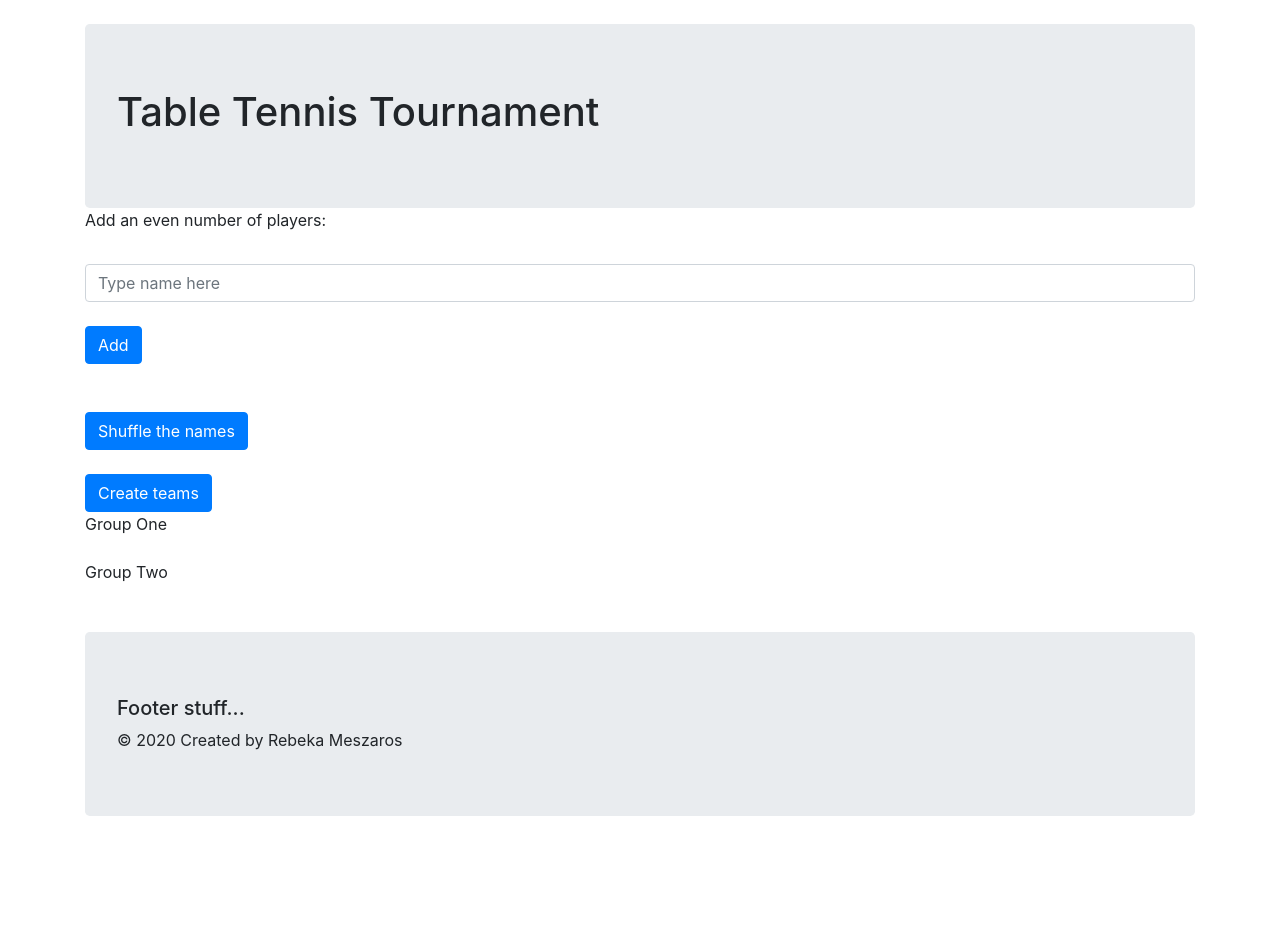
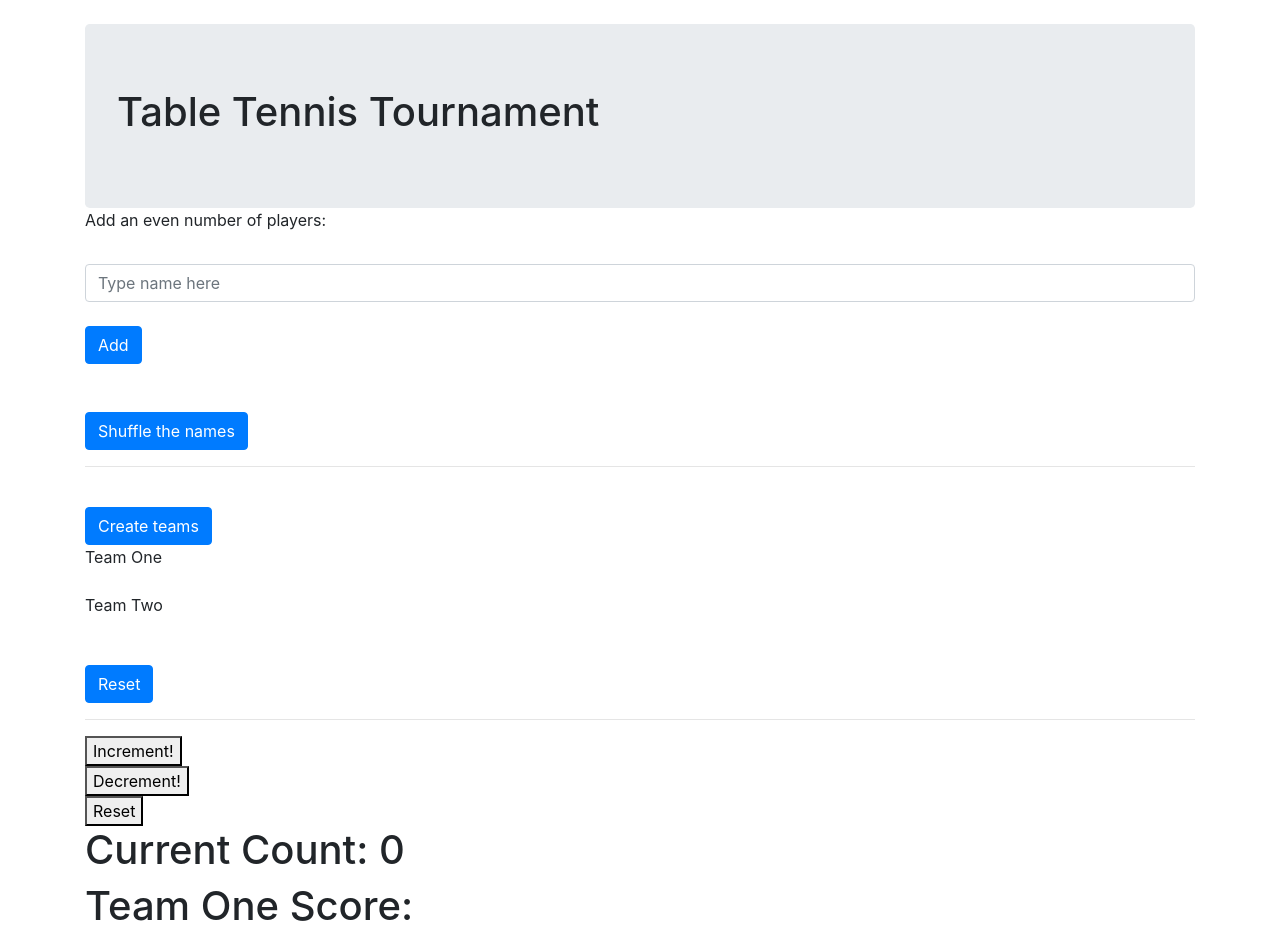
Before and after one commit to akeber89/Table-Tennis-Tournament, a React (Create React App) app: page / in a window 1280 px wide. Shown: the top 936 px of the page. Before the commit the page ends 816 px from the top, so only its background shows below. Built offline with nearby package versions, Linux system fonts and the light colour scheme.

Commit message:
added counter component to main AddPlayer component

```diff
--- a/src/components/AddPlayers.js
+++ b/src/components/AddPlayers.js
@@ -1,5 +1,5 @@
 import React, { Component } from "react";
-//import Split from "./Split";
+import Counter from './Counter';
 
 class AddPlayers extends Component {
     constructor(props) {
@@ -13,12 +13,14 @@
             groupTwo: [],
         };
 
+        this.baseState = this.state
+
         this.handleChange = this.handleChange.bind(this);
         this.handleSubmit = this.handleSubmit.bind(this);
         this.handleShuffle = this.handleShuffle.bind(this);
         this.handlePairs = this.handlePairs.bind(this);
         this.handleTeams = this.handleTeams.bind(this);
-
+        this.handleReset = this.handleReset.bind(this);
 
 // or instead of floor you can use ceil depending on what side gets the extra data
 
@@ -30,7 +32,7 @@
         this.setState({ userInput: userInput });
     }
 
-    handleSubmit(e) {  // we avoid refreshing the page and losing state by using preventDefault()
+    handleSubmit(e) {        //avoid refreshing the page and losing state by using preventDefault()
         e.preventDefault();
 
         this.setState({  // creates a replica of the object with new state, not changing initial state
@@ -38,9 +40,10 @@
             names: [...this.state.names, this.state.userInput],
         });
     }
-    handleShuffle(array) {
+    handleShuffle(array) { // shuffle the array of names entered by user
         array.sort(() => Math.random() - 0.5);
     }
+
     // create a function that shuffles the entered names
     handlePairs() {
 
@@ -51,7 +54,7 @@
         });
     }
 
-    handleTeams() {
+    handleTeams() {  // separate the list into 2 lists/teams
         let halfwayThrough = Math.floor(this.state.names.length / 2);
 
         this.setState({
@@ -61,6 +64,13 @@
            groupTwo: [...this.state.names.slice(halfwayThrough, this.state.names.length)]
            })
         }
+
+
+    handleReset() {    // reset all date to initial value to restart the game
+        this.setState(this.baseState)
+    }
+
+
 
     render() {
         return (
@@ -94,14 +104,14 @@
                     onClick={ this.handlePairs }>Shuffle the names
                 </button>
 
-                <br/>
+                <hr/>
 
                 <button
                     className="btn btn-primary mt-4"
                     onClick={ this.handleTeams }>Create teams
                 </button>
                 <>
-                    <p>Group One</p>
+                    <p>Team One</p>
                     <ul className="list-group mt-4">
                         { this.state.groupOne.map((groupOne, i) => (
                             <li className="list-group-item" key={ i }>{ groupOne }</li>
@@ -109,13 +119,26 @@
                     </ul>
                 </>
                 <>
-                    <p>Group Two</p>
+                    <p>Team Two</p>
                     <ul className="list-group mt-4">
                         { this.state.groupTwo.map((groupTwo, i) => (
                             <li className="list-group-item" key={ i }>{ groupTwo }</li>
                         )) }
                     </ul>
                 </>
+
+                <button
+                    className="btn btn-primary mt-4"
+                    onClick={ this.handleReset }>Reset
+                </button>
+
+                <hr/>
+
+                <Counter />
+                <h1>Team One Score: {this.state.count}</h1>
+
+                <Counter />
+                <h1>Team Two Score: {this.state.count}</h1>
 
 
 
--- /dev/null
+++ b/src/components/Counter.js
@@ -0,0 +1,74 @@
+import React, { Component } from "react";
+
+class Counter extends React.Component {
+
+    constructor(props) {
+
+    super(props);
+
+    this.state = {
+
+    count: 0
+
+    };
+
+    this.increment = this.increment.bind(this);
+
+    this.decrement = this.decrement.bind(this);
+
+    this.reset = this.reset.bind(this);
+
+    }
+
+    reset(){
+
+        this.setState({
+
+            count:0
+
+        });
+
+    }
+
+    increment(){
+
+        this.setState(state =>({
+
+            count:state.count+1
+
+        }));
+
+    }
+
+    decrement(){
+
+        this.setState(state=>({
+
+            count:state.count-1
+
+        }));
+
+    }
+
+    render() {
+
+        return (
+
+            <div>
+
+                <button className='inc' onClick={this.increment}>Increment!</button><br/>
+
+                <button className='dec' onClick={this.decrement}>Decrement!</button><br/>
+
+                <button className='reset' onClick={this.reset}>Reset</button><br/>
+
+                <h1>Current Count: {this.state.count}</h1>
+
+            </div>
+
+        );
+
+    }
+
+    };
+    export default Counter;
```
